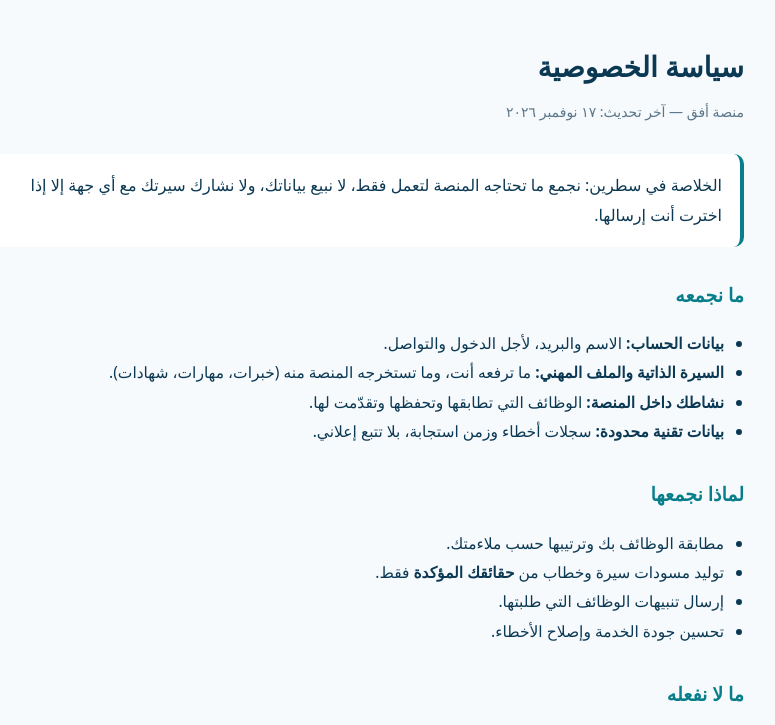
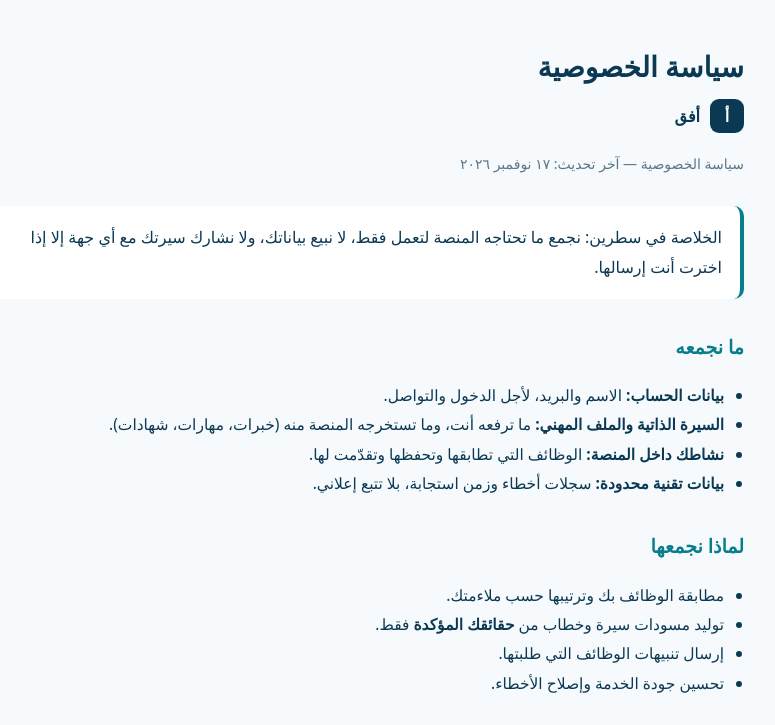
Before and after one commit to Hirara-hermes/hirara-hermes.github.io, a plain HTML site: page privacy.html in a window 1280 px wide. Shown: the top 725 px of the page, without its empty margins (276-1051 px from the left). Drawn offline with Linux system fonts and the light colour scheme.

Commit message:
توحيد صفحة الخصوصية مع الهوية

```diff
--- a/privacy.html
+++ b/privacy.html
@@ -5,7 +5,7 @@
 <meta name="viewport" content="width=device-width,initial-scale=1">
 <title>سياسة الخصوصية — أفق</title>
 <style>
-  body{margin:0;font-family:system-ui,-apple-system,"Segoe UI",sans-serif;background:#f7fafc;color:#0b3954;line-height:1.9}
+  body{margin:0;font-family:'Tajawal',system-ui,sans-serif;background:#f7fafc;color:#0b3954;line-height:1.9}
   .wrap{max-width:760px;margin:0 auto;padding:40px 20px 80px}
   h1{font-size:28px;margin:0 0 6px}
   .sub{color:#5b7789;font-size:14px;margin-bottom:28px}
@@ -15,12 +15,15 @@
   .box{background:#fff;border-right:4px solid #087e8b;padding:16px 18px;border-radius:10px;margin:18px 0}
   a{color:#087e8b}
   footer{margin-top:40px;color:#5b7789;font-size:13px}
+  .brandmark{display:inline-flex;align-items:center;gap:10px;margin-bottom:18px;font-weight:800;color:#0b3954}
+  .brandmark span{width:34px;height:34px;border-radius:9px;background:#0b3954;color:#fff;display:grid;place-items:center;font-weight:800}
 </style>
 </head>
 <body>
 <div class="wrap">
   <h1>سياسة الخصوصية</h1>
-  <div class="sub">منصة أفق — آخر تحديث: ١٧ نوفمبر ٢٠٢٦</div>
+  <div class="brandmark"><span>أ</span> أفق</div>
+  <div class="sub">سياسة الخصوصية — آخر تحديث: ١٧ نوفمبر ٢٠٢٦</div>
 
   <div class="box">
     الخلاصة في سطرين: نجمع ما تحتاجه المنصة لتعمل فقط، لا نبيع بياناتك، ولا نشارك سيرتك مع
```
